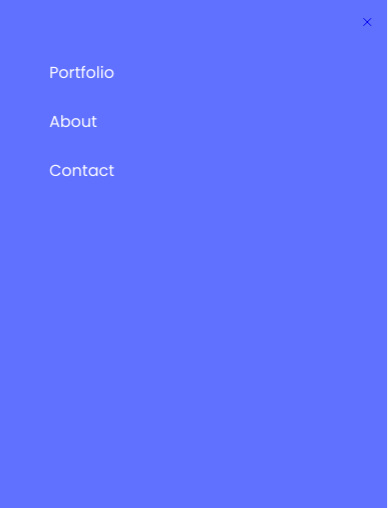
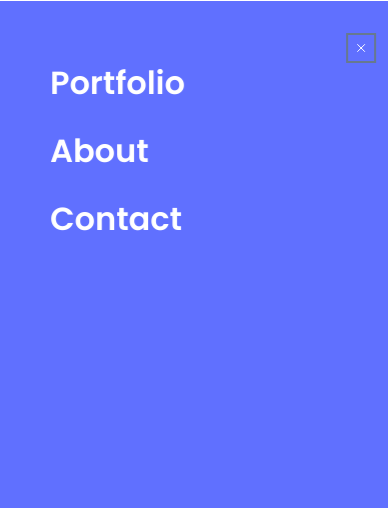
Before and after one commit to lugard1/myportfolio2, a website: page index.html in a window 390 px wide. Both pictures are taken after a click on the element 326 px from the left and 21 px from the top of the page. Shown: the top 508 px of the page. Drawn offline with nearby package versions, Linux system fonts and the light colour scheme.

Commit message:
updated style.css file

```diff
--- a/style.css
+++ b/style.css
@@ -17,11 +17,14 @@ section {
 
 .header-section {
   background-color: #fff;
+  overflow-y: hidden;
 }
 
 .header {
   display: flex;
   justify-content: space-between;
+  margin-top: 1px;
+  margin-bottom: 1px;
   margin-left: 48px;
   margin-right: 48px;
 }
@@ -49,9 +52,9 @@ section {
   background-color: #6070ff;
   transform: translate(-120%);
   position: absolute;
-  transition: all 2s ease-in-out;
+  transition: all 1s ease-in-out;
   width: 100%;
-  height: 100%;
+  height:100%;
 }
 
 .hide {
@@ -59,16 +62,21 @@ section {
   margin: 0;
   touch-action: none;
   -ms-touch-action: none;
-  height: 100vh;
+  height: 100%;
 }
 
 .show {
-  transform: translate(-13%);
-  backdrop-filter: blur(5px);
+  transform: translate(-12.8%);
+  backdrop-filter: blur(10px);
 }
 
 .menu-list li a {
   color: #fff;
+  font-family: "poppins" sans-serif;
+  font-style: normal;
+  font-weight: 600;
+  font-size: 32px;
+  line-height: 44px;
 }
 
 ul .list-item {
@@ -78,6 +86,13 @@ ul .list-item {
 ul .list-item,
 .list-item2 {
   margin-bottom: 1.5rem;
+}
+
+.close ion-icon {
+  color: #fff;
+  padding: 5px;
+  margin-top: 20px;
+  border: 2px solid #67798e;
 }
 
 .bar {
@@ -233,10 +248,14 @@ img:hover {
   margin-top: 15px;
   flex-direction: row;
   align-items: center;
-  padding: 12px;
+  padding: 15px;
   border: 1px solid #6070ff;
   border-radius: 8px;
   width: 128px;
+}
+
+.project-btn:hover {
+  background-color: #6070ff;
 }
 
 button {
@@ -255,7 +274,7 @@ button {
   background-color: white;
 }
 
-button:hover {
+ button:hover {
   text-decoration: underline;
 }
 
@@ -318,6 +337,10 @@ button:hover {
   border: 1px solid #6070ff;
   border-radius: 8px;
   width: 165px;
+}
+
+.project-btn2:hover {
+  background-color: #6070ff;
 }
 
 .language-title {
```
